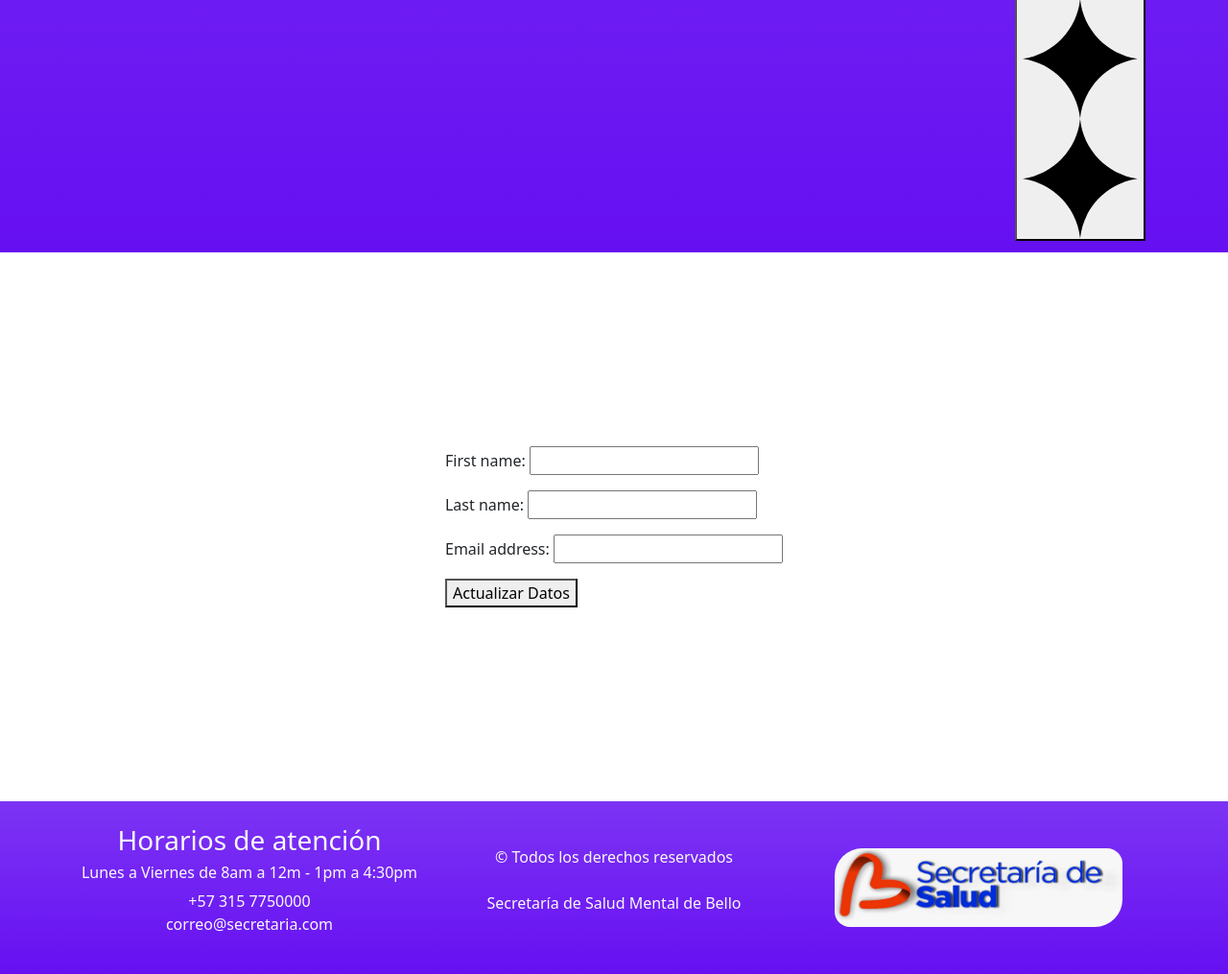
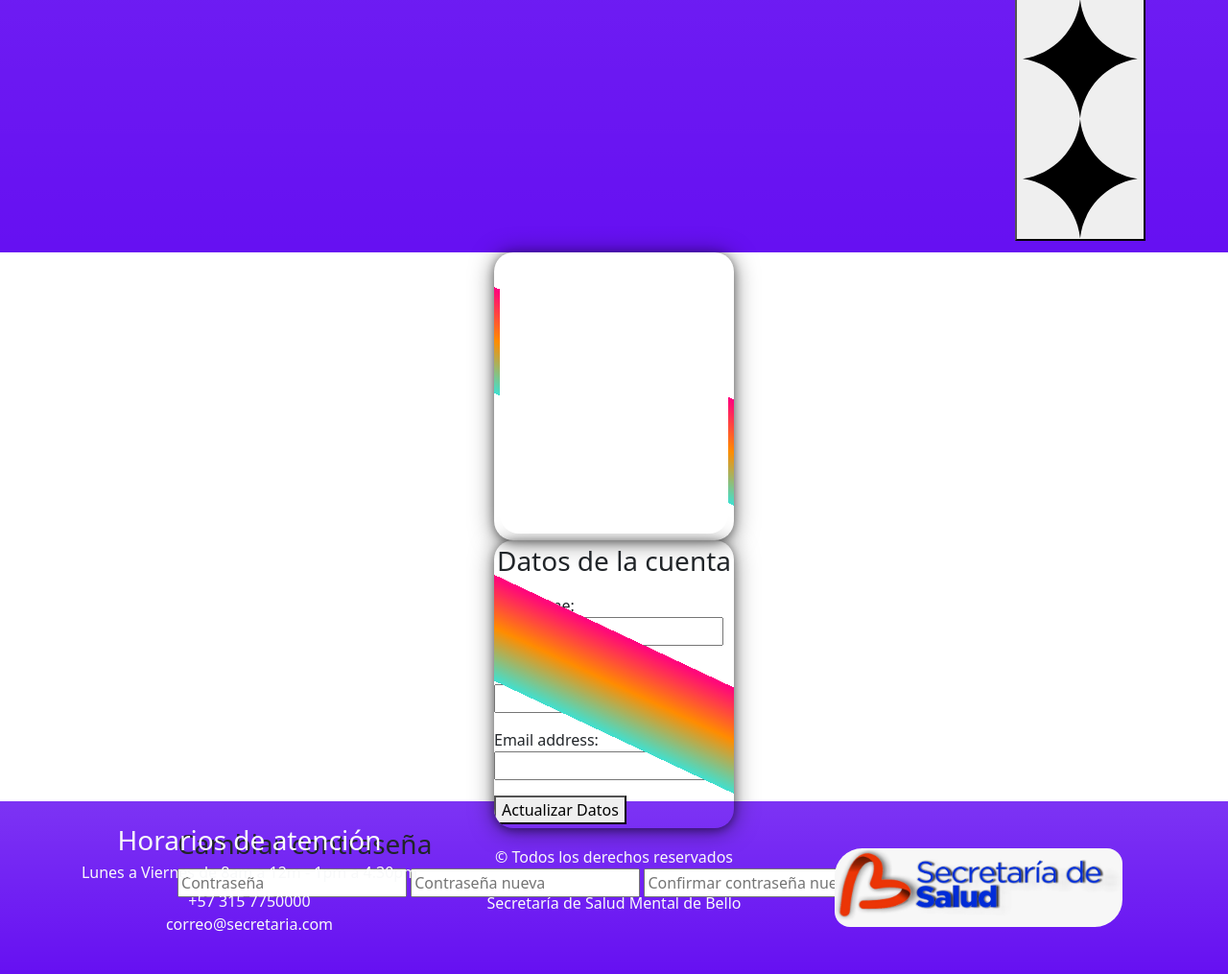
Before and after one commit to DavidMojica/T3, a Django app: template main/templates/edit_account.html in a window 1280 px wide. Shown: the part 538-1553 px from the top of the page at 96% size. Run offline with Django 4.2, Linux system fonts and the light colour scheme; the template is opened without the code that fills it: values that come from a table or form of the project are taken from there, others are empty; style sheets or scripts are compiled from the project's sources; some libraries are stand-ins or nearby versions.

Commit message:
31-oct VI

```diff
--- /dev/null
+++ b/main/static/animations/card-glow.css
@@ -0,0 +1,79 @@
+.glow-cardBox {
+    width: 250px;
+    height: 300px;
+    position: relative;
+    display: grid;
+    place-items: center;
+    overflow: hidden;
+    border-radius: 20px;
+    box-shadow: rgba(0, 0, 0, 0.4) 0px 2px 10px 0px,
+      rgba(0, 0, 0, 0.5) 0px 2px 25px 0px;
+  }
+
+  .glow-card {
+    position: absolute;
+    width: 95%;
+    height: 95%;
+    background: #FFF;
+    border-radius: 20px;
+    z-index: 5;
+    display: flex;
+    justify-content: center;
+    align-items: center;
+    flex-direction: column;
+    text-align: center;
+    color: #ffffff;
+    overflow: hidden;
+    padding: 20px;
+    cursor: pointer;
+  }
+
+  .glow-card .glow-h4 {
+    position: absolute;
+    top: 50%;
+    left: 50%;
+    transform: translate(-50%, -50%);
+    font-size: 20px;
+    font-weight: 800;
+    pointer-events: none;
+    opacity: .5;
+  }
+
+  .glow-card .glow-content .glow-h3 {
+    font-size: 18px;
+    font-weight: 800;
+    margin-bottom: 10px;
+  }
+
+  .glow-card .glow-content p {
+    font-size: 14px;
+    line-height: 1.4em;
+  }
+
+  .glow-card .glow-content {
+    transform: translateY(100%);
+    opacity: 0;
+    transition: 0.3s ease-in-out;
+  }
+
+  .glow-cardBox::before {
+    content: "";
+    position: absolute;
+    width: 40%;
+    height: 150%;
+    background: #40E0D0;
+    background: -webkit-linear-gradient(to right, #FF0080, #FF8C00, #40E0D0);
+    background: linear-gradient(to right, #FF0080, #FF8C00, #40E0D0);
+    transform-origin: center;
+    animation: glowing_401 5s linear infinite;
+  }
+
+  @keyframes glowing_401 {
+    0% {
+      transform: rotate(0);
+    }
+
+    100% {
+      transform: rotate(360deg);
+    }
+  }
--- a/main/templates/base.html
+++ b/main/templates/base.html
@@ -18,6 +18,7 @@
     {% endcompress %}
     <!-- Animations -->
     <link rel="stylesheet" href="{% static 'animations/card-magic.css' %}">
+    <link rel="stylesheet" href="{% static 'animations/card-glow.css' %}">
     <link rel="stylesheet" href="{% static 'animations/btn-a-login.css' %}">
     <link rel="stylesheet" href="{% static 'animations/btn_stars.css' %}">
     <link rel="stylesheet" href="{% static 'animations/form-modern.css' %}">
--- a/main/templates/edit_account.html
+++ b/main/templates/edit_account.html
@@ -1,10 +1,35 @@
 {% extends 'base.html' %}
 {% block content %}
 <main id="main_edit_account">
-    <form action="" method="POST">
-        {% csrf_token %}
-        {{form.as_p}}
-        <button type="submit">Actualizar Datos</button>
-    </form>
+    <!-- <div>
+        <h3>Información de la cuenta</h3>
+        <p>Su ID es: <b>{{CustomUser.id}}</b></p><br>
+        <p>Nombre de usuario: <b>{{CustomUser.username}}</b></p><br>
+        <p>Creado el: <b>{{CustomUser.date_joined}}</b></p><br>
+        <p>Último acceso: <b>{{CustomUser.last_login}}</b></p><br>
+    </div> -->
+    <div class="glow-cardBox">
+        <div class="glow-card">
+           <div class="glow-h4">Datos de la cuenta</div>
+
+        </div>
+      </div>
+    <div class="glow-cardBox">
+        <h3>Datos de la cuenta</h3>
+        <form action="" method="POST">
+            {% csrf_token %}
+            {{form.as_p}}
+            <button type="submit">Actualizar Datos</button>
+        </form>
+    </div>
+    <div>
+        <h3>Cambiar contraseña</h3>
+        <form action="" method="POST">
+            <input type="password" placeholder="Contraseña">
+            <input type="password" placeholder="Contraseña nueva">
+            <input type="password" placeholder="Confirmar contraseña nueva">
+            <button type="submit">Actualizar Contraseña</button>
+        </form>
+    </div>
 </main>
 {% endblock %}
```
